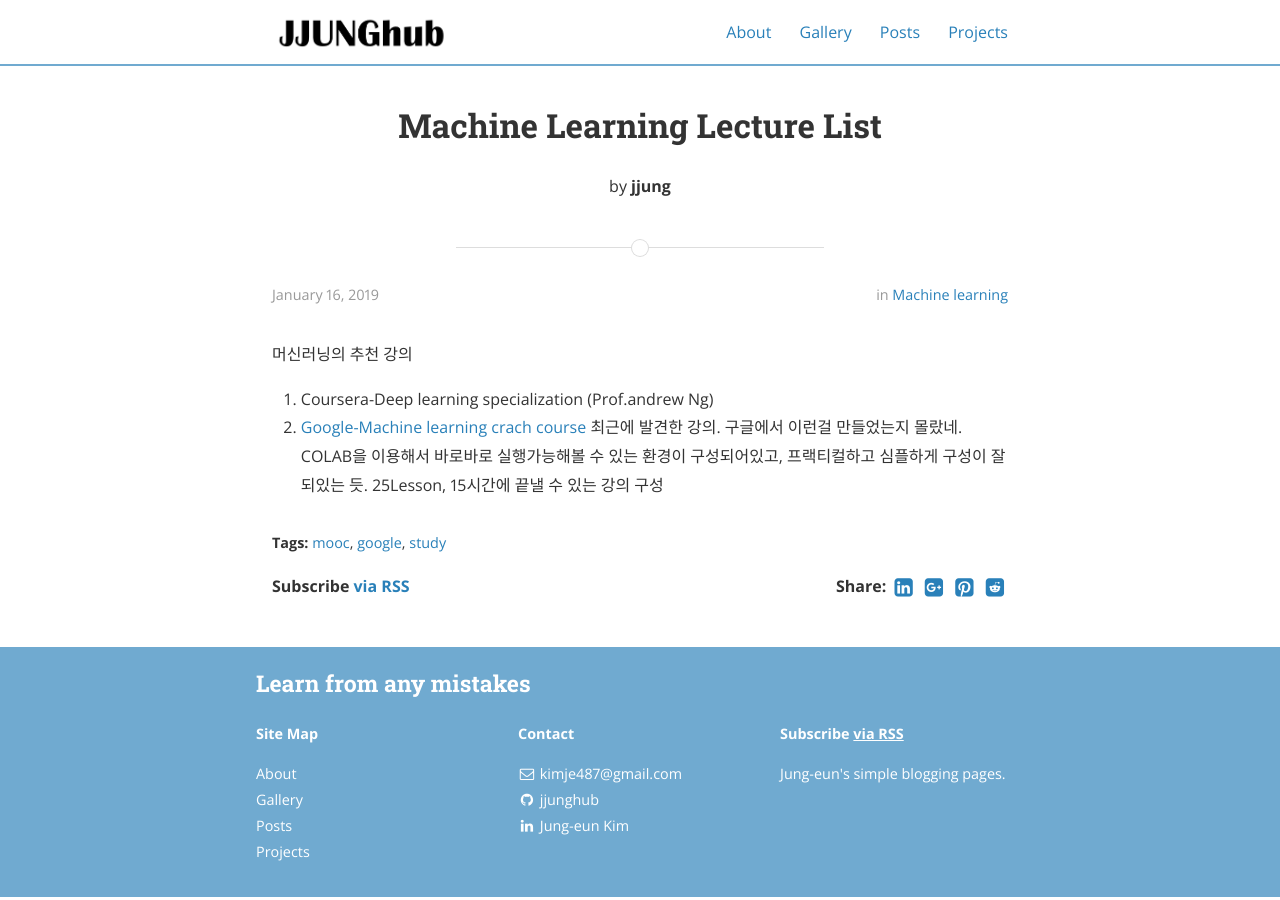
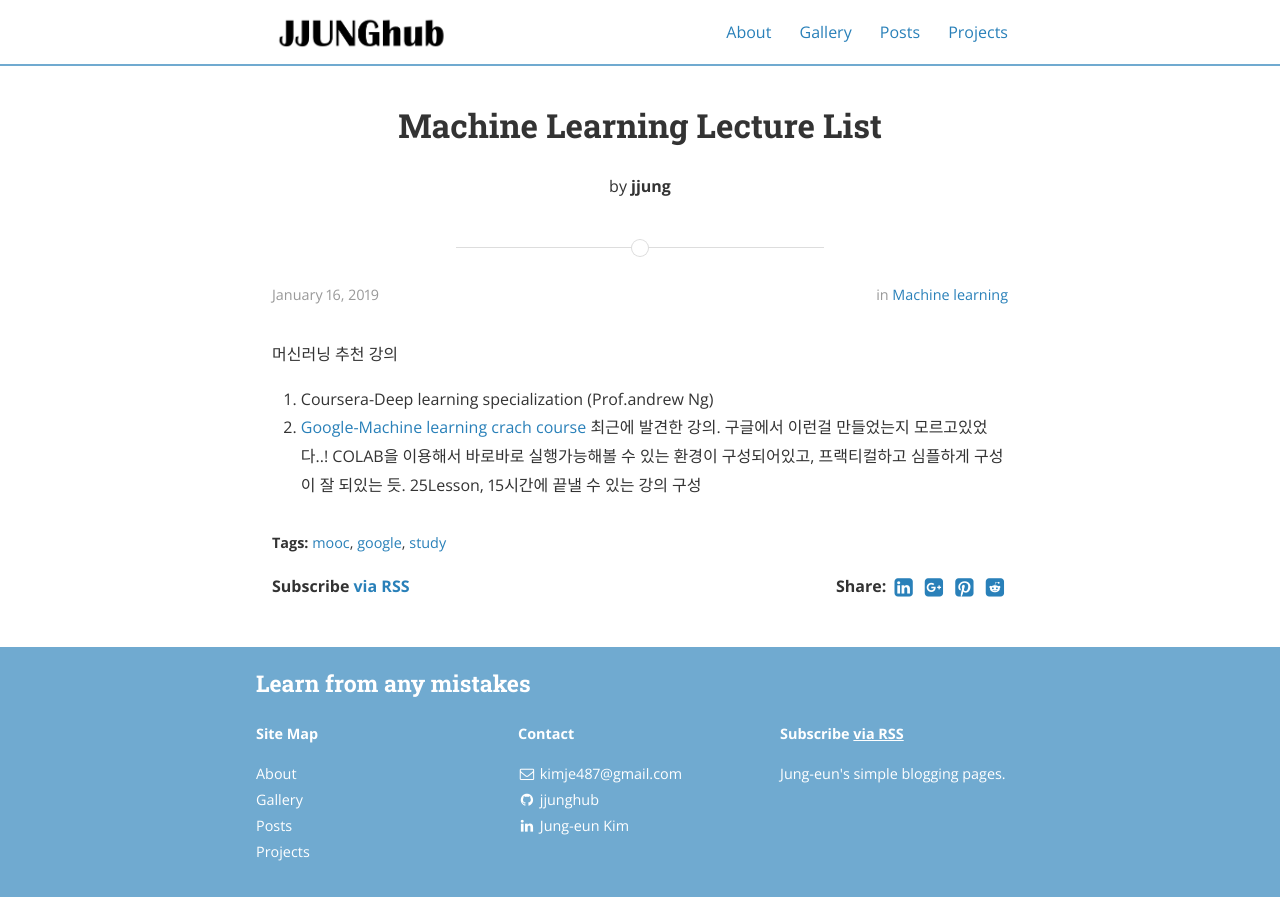
Before and after one commit to jjunghub/blog, a Jekyll site: the page built from _posts/2019-01-16-good_lecture.markdown, in a window 1280 px wide. Built offline with Jekyll 4.4.1, drawn with Linux system fonts in a browser that asks for light colours; nearby versions of some CDN libraries.

Commit message:
modify post

```diff
--- a/_posts/2019-01-16-good_lecture.markdown
+++ b/_posts/2019-01-16-good_lecture.markdown
@@ -7,9 +7,9 @@ categories: ['machine learning']
 tags: ['mooc', 'google', 'study']
 ---
 
-머신러닝의 추천 강의
+머신러닝 추천 강의
 
 1. Coursera-Deep learning specialization (Prof.andrew Ng)
 1. [Google-Machine learning crach course](https://developers.google.com/machine-learning/crash-course/)
-  최근에 발견한 강의. 구글에서 이런걸 만들었는지 몰랐네. COLAB을 이용해서 바로바로 실행가능해볼 수 있는 환경이 구성되어있고, 프랙티컬하고 심플하게 구성이 잘 되있는 듯.
+  최근에 발견한 강의. 구글에서 이런걸 만들었는지 모르고있었다..! COLAB을 이용해서 바로바로 실행가능해볼 수 있는 환경이 구성되어있고, 프랙티컬하고 심플하게 구성이 잘 되있는 듯.
   25Lesson, 15시간에 끝낼 수 있는 강의 구성
```
